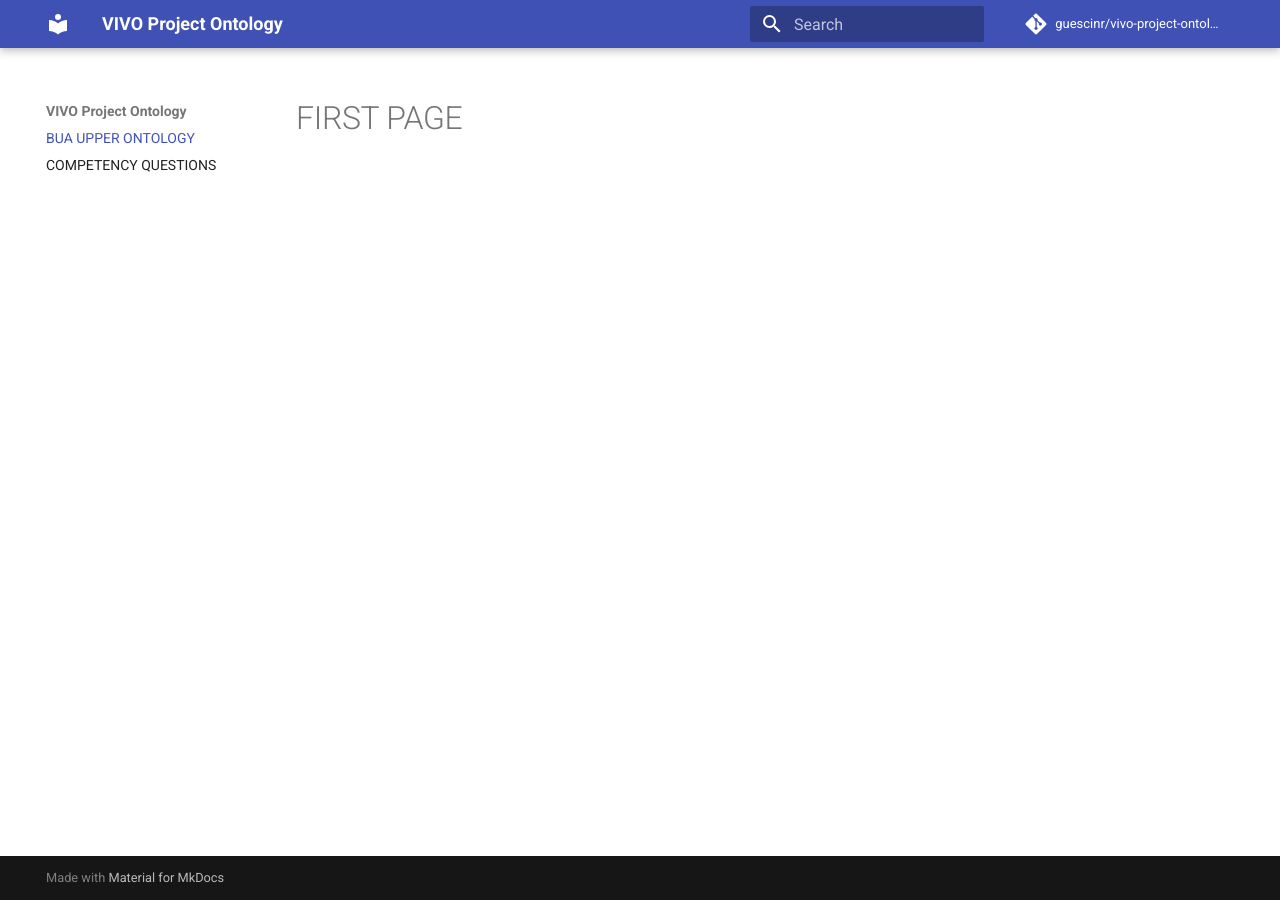
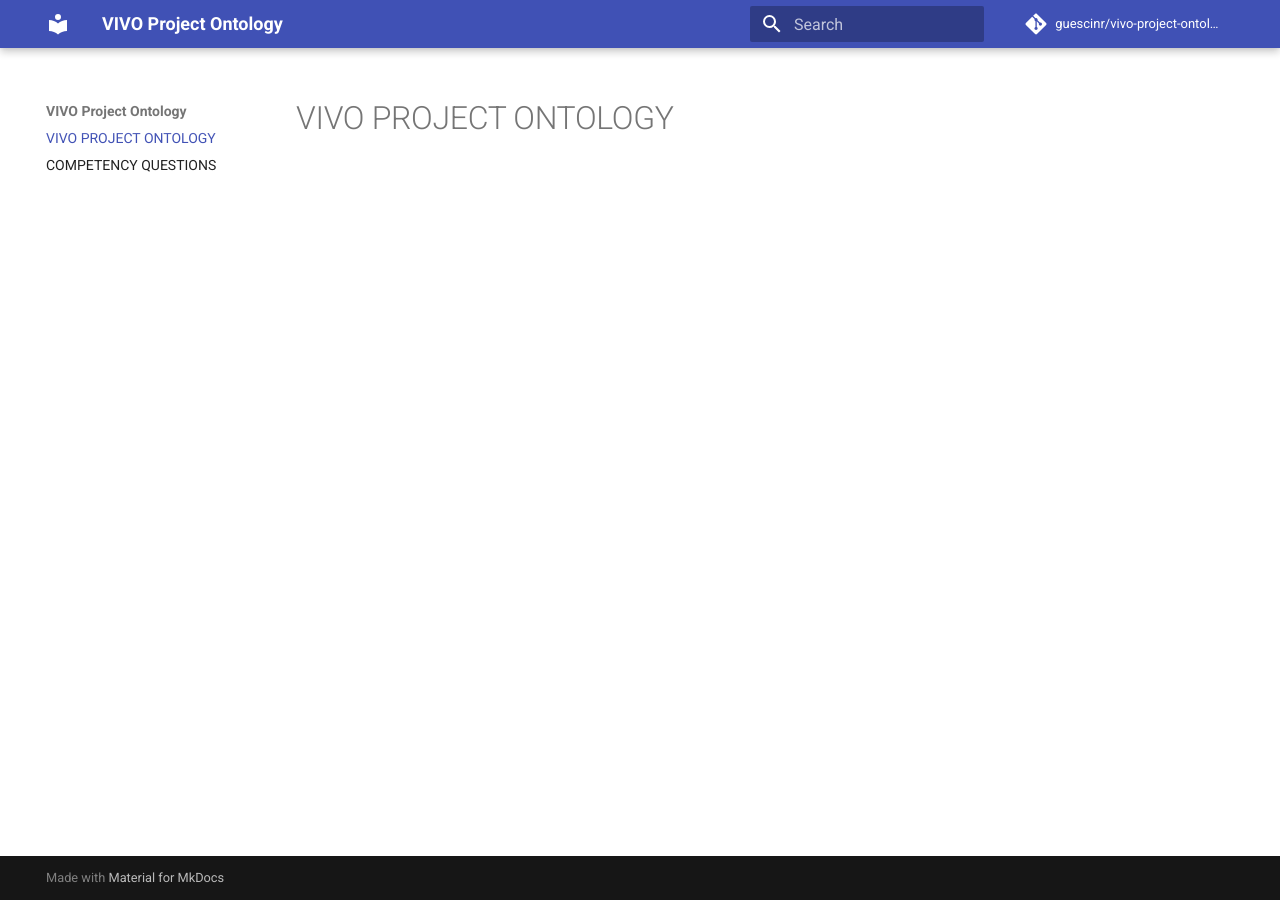
Before and after one commit to guescinr/vivo-project-ontology, an MkDocs documentation site: the page built from docs/index.md, in a window 1280 px wide. Built offline with MkDocs 1.6.1 and Material for MkDocs 9.7.7, drawn with Linux system fonts in a browser that asks for light colours; comment, search, counter and statistics services are not loaded.

Commit message:
Doc Update

```diff
--- a/docs/index.md
+++ b/docs/index.md
@@ -1 +1 @@
-# FIRST PAGE
+# VIVO PROJECT ONTOLOGY
--- a/mkdocs.yaml
+++ b/mkdocs.yaml
@@ -5,7 +5,7 @@ docs_dir: docs/
 repo_name: guescinr/vivo-project-ontology
 repo_url: https://github.com/guescinr/vivo-project-ontology
 nav:
-  - BUA UPPER ONTOLOGY: index.md
+  - VIVO PROJECT ONTOLOGY: index.md
   - COMPETENCY QUESTIONS: cq.md
 theme:
   name: material
```
